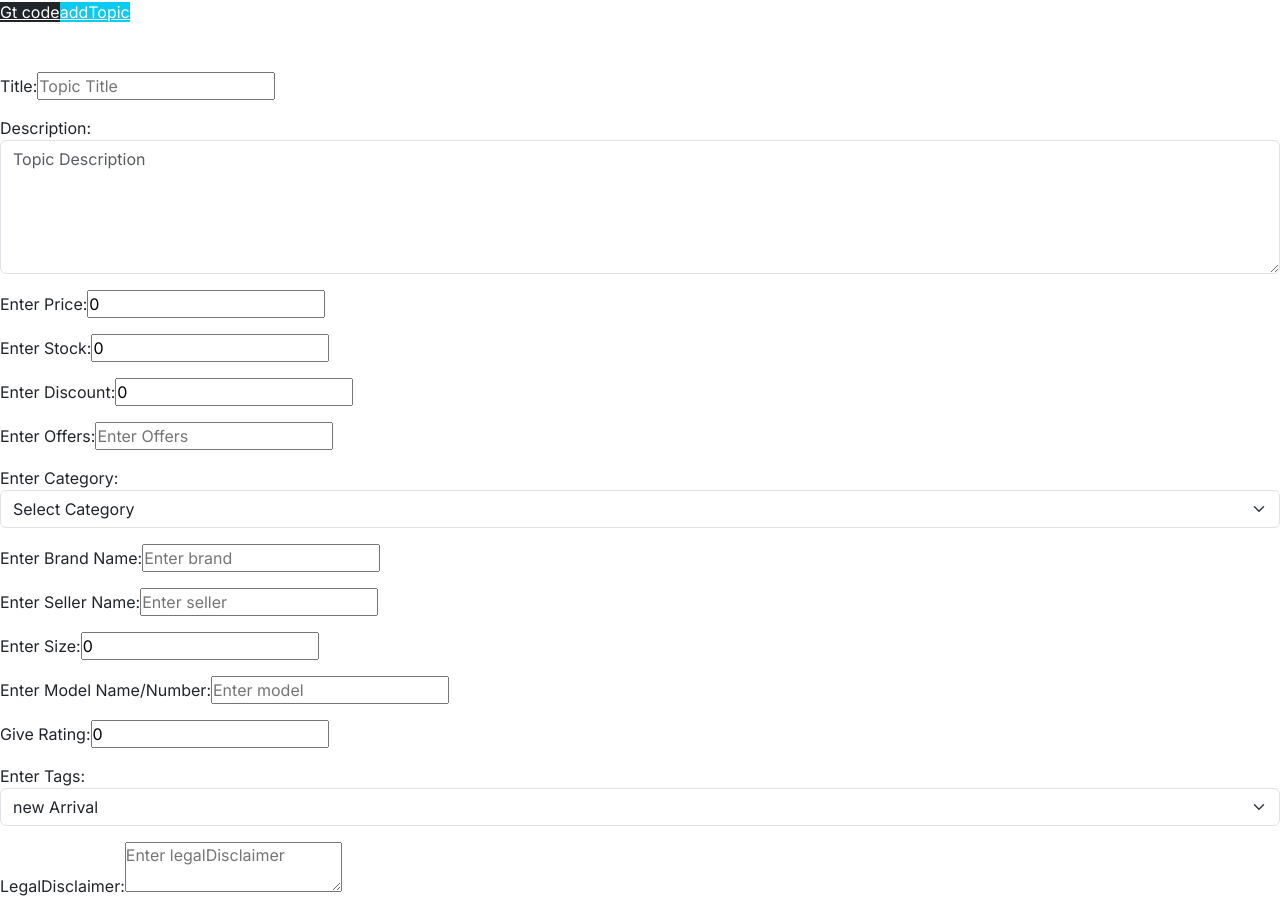
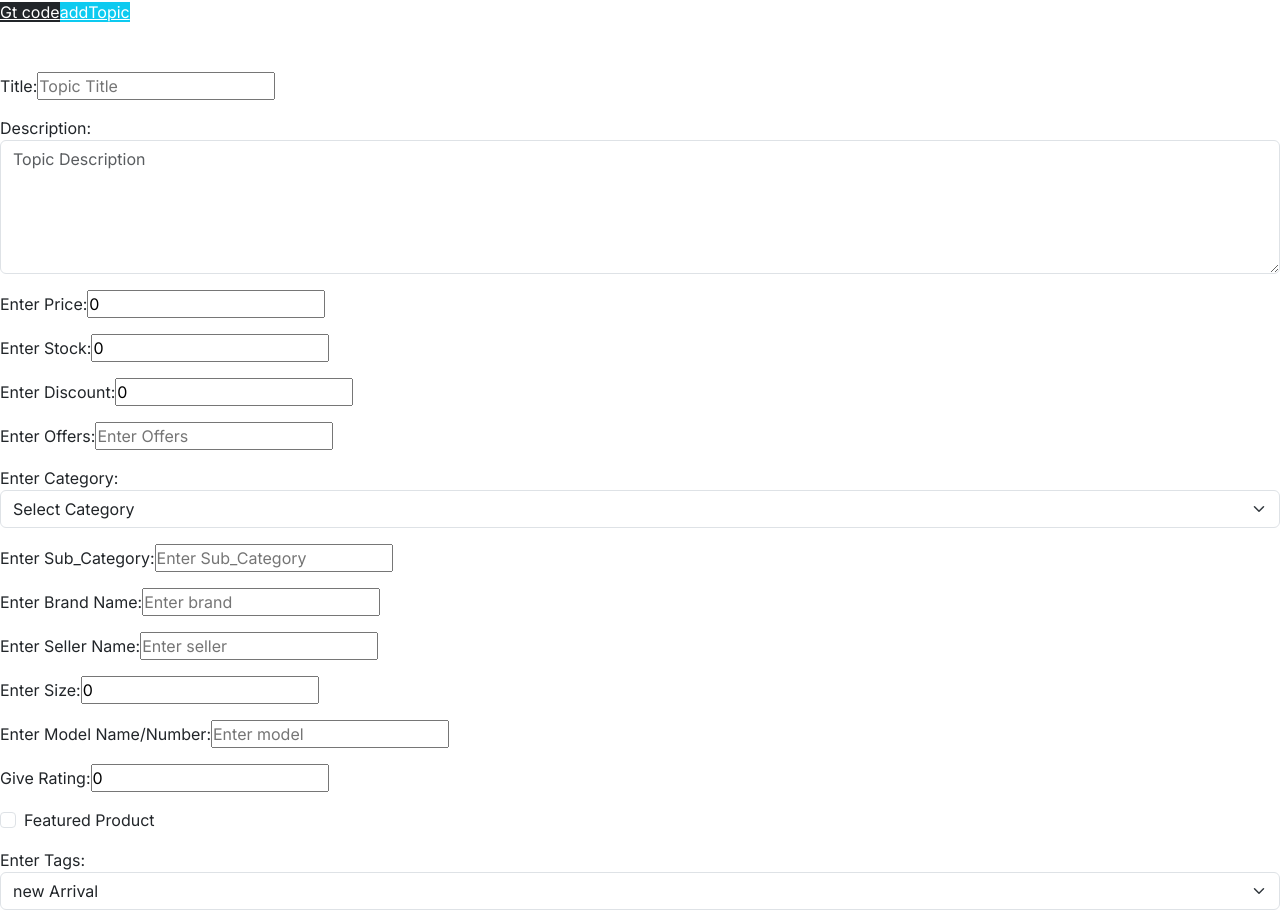
Before and after one commit to KashyapAmanSingh/Gym-Ecommerce-AdminDash_board, a Next.js app: page /addTopic in a window 1280 px wide. Shown: the top 912 px of the page. Built offline with nearby package versions, Linux system fonts and the light colour scheme; what cloudinary-core would draw is missing.

Commit message:
Feature-Image Uploader

```diff
--- a/Component/Cloudnary.jsx
+++ b/Component/Cloudnary.jsx
@@ -5,12 +5,13 @@ import axios from 'axios'; // Import axios
 import cloudinary from 'cloudinary-core'; // Import the Cloudinary library
 import { FcUpload } from 'react-icons/fc';
 import PropTypes from 'prop-types';
+import Loader from './Progress';
 
 
 const cloudinaryCore = new cloudinary.Cloudinary({ cloud_name: 'dm2wuzfzc' });
 
 function ImageUpload({ setOptimisedImageUrl,OptimisedImageUrl}) {
-
+  const [isLoading, setIsLoading] = useState(false);
   const [selectedFiles, setSelectedFiles] = useState([]);
 
   const handleFileSelect = (e) => {
@@ -19,6 +20,7 @@ function ImageUpload({ setOptimisedImageUrl,OptimisedImageUrl}) {
   };
 
   const handleImageUpload = async () => {
+    setIsLoading(true);
     if (selectedFiles.length > 0) {
       const formData = new FormData();
 
@@ -43,13 +45,15 @@ function ImageUpload({ setOptimisedImageUrl,OptimisedImageUrl}) {
             fetch_format: 'auto',
           });
 
-          // Update OptimisedImageUrl as an array
-          setOptimisedImageUrl([...OptimisedImageUrl, optimizedImageUrl]);
+           setOptimisedImageUrl([...OptimisedImageUrl, optimizedImageUrl]);
+          setIsLoading(false);
         } else {
           console.error('Image upload failed');
+          setIsLoading(false);
         }
       } catch (error) {
         console.error('Image upload error:', error);
+        setIsLoading(false);
       }
     } else {
       console.error('No file selected');
@@ -61,8 +65,18 @@ function ImageUpload({ setOptimisedImageUrl,OptimisedImageUrl}) {
     <div>
 
 
-<label htmlFor="image_input" id="file-upload-btn">
-        <FcUpload size={24} /> Upload Images
+<label htmlFor="image_input" id="file-upload-btn" className='d-flex justify-content-center align-items-center'>
+    {isLoading ? (
+    <div className="text-center">
+  <Loader />
+  </div>
+
+              ) : (
+  <>
+    <FcUpload size={24} /> Upload Images
+  </>
+)}
+
       </label>
       <input
         type="file"
@@ -72,6 +86,7 @@ function ImageUpload({ setOptimisedImageUrl,OptimisedImageUrl}) {
         multiple
         onChange={handleFileSelect}
       />
+
       <button type="button"     className='btn btn-info' onClick={handleImageUpload}>
         Upload Image
       </button>
--- /dev/null
+++ b/Component/Progress.jsx
@@ -0,0 +1,20 @@
+ import React from 'react';
+ import {RotatingLines} from  'react-loader-spinner'
+
+ const Loader = () => {
+   return (
+     <div>
+      <RotatingLines
+  strokeColor="green"
+  strokeWidth="5"
+  animationDuration="0.75"
+  width="96"
+  visible={true}
+/>
+
+
+     </div>
+   )
+ }
+
+ export default Loader
--- a/Component/Removebtn.jsx
+++ b/Component/Removebtn.jsx
@@ -28,6 +28,6 @@ const Removebtn = ({ id }) => {
 };
 
 Removebtn.propTypes = {
-  id: PropTypes.number.isRequired,
+  id: PropTypes.any.isRequired,
 };
 export default Removebtn;
--- a/models/topic.js
+++ b/models/topic.js
@@ -33,8 +33,13 @@ const topicSchema = new Schema(
       type: String,
       required: [true, "Category Must be Provided, can't be empty"],
       enum: {
-        values: [  "Supplements",  "Equipment", "Footwear", "Nutrition"]
+        values: [  "Supplements",  "Equipment", "Footwear", "Nutrition","Others"]
       }
+    },
+    subcategory:{
+      type:String,
+      required: [true, "subcategory Must be Provided, can't be empty"],
+
     },
     brand: {
       type: String,
@@ -56,14 +61,14 @@ const topicSchema = new Schema(
 
     ratings: {
       type: Number,
-
       required: false
     },
-
-
+    is_featured: {
+      type: Boolean,
+     },
     tags: {
       type: String,
-      enum: ["new Arrival", "Popular", "oldest Arrival","Months Trending","Assured"]
+      enum: ["new Arrival", "Popular", "oldest Arrival","Months Trending","Assured","Others"]
     },
     legalDisclaimer: {
       type: String,
--- a/package.json
+++ b/package.json
@@ -12,14 +12,17 @@
     "axios": "^1.5.0",
     "bootstrap": "^5.3.1",
     "cloudinary": "^1.40.0",
+    "cors": "^2.8.5",
     "dotenv": "^16.3.1",
     "eslint-config-next": "13.4.19",
+    "express": "^4.18.2",
     "mongoose": "^7.5.0",
     "next": "^13.4.19",
     "prop-types": "^15.8.1",
     "react": "^18.2.0",
     "react-dom": "^18.2.0",
-    "react-icons": "^4.11.0"
+    "react-icons": "^4.11.0",
+    "react-loader-spinner": "^5.4.5"
   },
   "devDependencies": {
     "eslint": "^8.49.0",
--- a/src/app/addTopic/page.jsx
+++ b/src/app/addTopic/page.jsx
@@ -8,21 +8,24 @@ const AddTopic = () => {
   const [productData, setProductData] = useState({
     title: '',
     description: '',
-
     price: 0,
     stock: 0,
     discount: 0,
     offers: '',
     category: '',
+    subcategory:'',
     brand: '',
     seller: '',
     size: 0,
     model: '',
     ratings: 0,
+    is_featured: false,
     tags: 'new Arrival',
     legalDisclaimer: '',
     manufacturingInfo: '',
   });
+
+
 
   const handleChange = (e) => {
     const { name, value } = e.target;
@@ -33,7 +36,10 @@ const AddTopic = () => {
 
     if (name === 'category' && value === '') {
       setProductData({ ...productData, [name]: 'Supplements' });
-    } else {
+    }
+    if (name === 'is_featured') {
+      setProductData({ ...productData,  [name]: !productData.is_featured  }); }
+    else {
       setProductData({ ...productData, [name]: value });
     }
   };
@@ -53,6 +59,7 @@ const AddTopic = () => {
 
         body: JSON.stringify({
           ...productData,
+
           images: OptimisedImageUrl,
           dateAdded: new Date(),
         }),
@@ -67,7 +74,7 @@ const AddTopic = () => {
       }
     } catch (error) {
       console.error(error);
-return NextResponse .error("Failed to create the topic", { status: 500 });
+      return NextResponse.error("Failed to create the topic", { status: 500 });
     }
 
 
@@ -89,12 +96,7 @@ return NextResponse .error("Failed to create the topic", { status: 500 });
 
 
         </div>
-        {/* <div className="mb-3 mt-3">
-          <label htmlFor="ImageUrl">Upload Image:</label>
 
-          <input type="text" placeholder='Upload Image ' name='ImageUrl' id='ImageUrl' value={OptimisedImageUrl} onChange={handleChange} />
-
-        </div> */}
         <div className="mb-3 mt-3">
           <label htmlFor="Price"> Enter Price:</label>
 
@@ -134,13 +136,25 @@ return NextResponse .error("Failed to create the topic", { status: 500 });
             required
           >
             <option value="">Select Category</option>
-  {["Supplements", "Equipment", "Footwear", "Nutrition"].map((tagValue, index) => (
+            {["Supplements", "Equipment", "Footwear", "Nutrition","Others"].map((tagValue, index) => (
               <option key={index} value={tagValue}>
                 {tagValue}
               </option>
             ))}
           </select>
+
+
+
         </div>
+        <div className="mb-3 mt-3">
+          <label htmlFor="subcategory">Enter Sub_Category:</label>
+
+          <input placeholder='Enter Sub_Category' name='subcategory' id='subcategory' value={productData.subcategory} onChange={handleChange} />
+
+        </div>
+
+
+
         <div className="mb-3 mt-3">
           <label htmlFor="brand">Enter Brand Name:</label>
 
@@ -154,7 +168,7 @@ return NextResponse .error("Failed to create the topic", { status: 500 });
         <div className="mb-3 mt-3">
           <label htmlFor="size">Enter Size:</label>
 
-          <input  placeholder='Enter Size' name='size' id='size' value={productData.size} onChange={handleChange} />
+          <input placeholder='Enter Size' name='size' id='size' value={productData.size} onChange={handleChange} />
         </div>
         <div className="mb-3 mt-3">
           <label htmlFor="model">Enter Model Name/Number:</label>
@@ -166,6 +180,24 @@ return NextResponse .error("Failed to create the topic", { status: 500 });
 
           <input placeholder='Enter Rating' name='ratings' id='ratings' value={productData.ratings} onChange={handleChange} />
         </div>
+
+
+
+        <div className="mb-3 mt-3">
+        <div className="form-check">
+  <input
+    className="form-check-input"
+    type="checkbox"
+    id="is_featured_checkbox"
+    name="is_featured"
+    onChange={handleChange}
+  />
+  <label className="form-check-label" htmlFor="is_featured_checkbox">Featured Product</label>
+</div>
+</div>
+
+
+
         <div className="mb-3 mt-3">
           <label htmlFor="tags">Enter Tags:</label>
 
@@ -177,7 +209,7 @@ return NextResponse .error("Failed to create the topic", { status: 500 });
             onChange={handleChange}
           >
             <option value="">Select an option</option>
-  {["new Arrival", "Popular", "oldest Arrival", "Months Trending", "Assured"].map((tagValue, index) => (
+            {["new Arrival", "Popular", "oldest Arrival", "Months Trending", "Assured","Others"].map((tagValue, index) => (
               <option key={index} value={tagValue}>
                 {tagValue}
               </option>
--- a/src/app/api/topics/[id]/route.js
+++ b/src/app/api/topics/[id]/route.js
@@ -1,7 +1,6 @@
 import connectMongoDB from "../../../../../libs/mongodb";
 import Topic from "../../../../../models/topic";
 import { NextResponse } from "next/server";
-
 
 export async function PUT(request, { params }) {
   const { id } = params;
```
Also changed, not shown: Component/TopicList.jsx (+18 -15 lines), src/app/api/topics/route.js (+7 -0 lines), 1 other file (tests, documents, lock files or other folders). Lines whose indentation alone changed are shown as unchanged.
